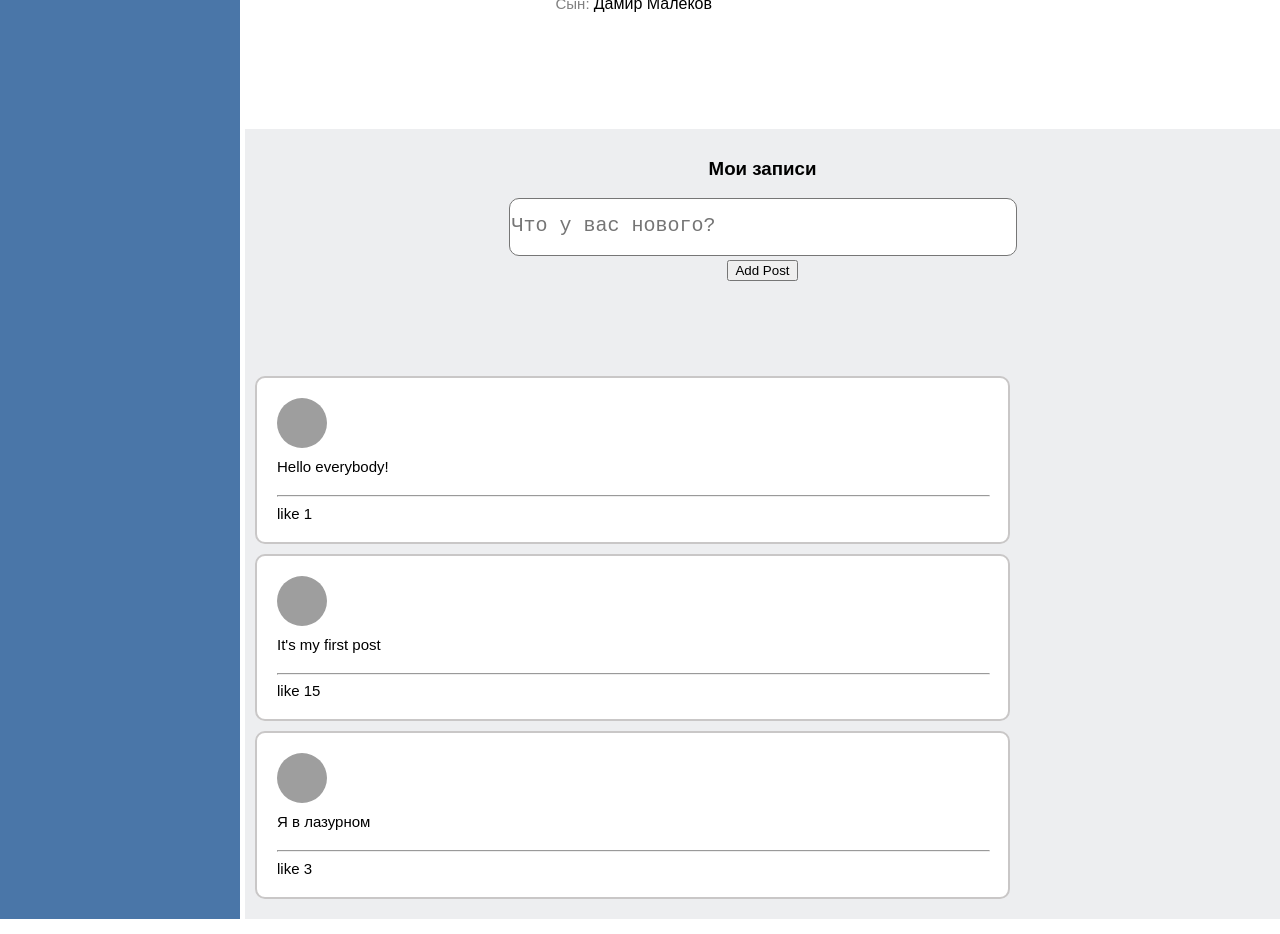
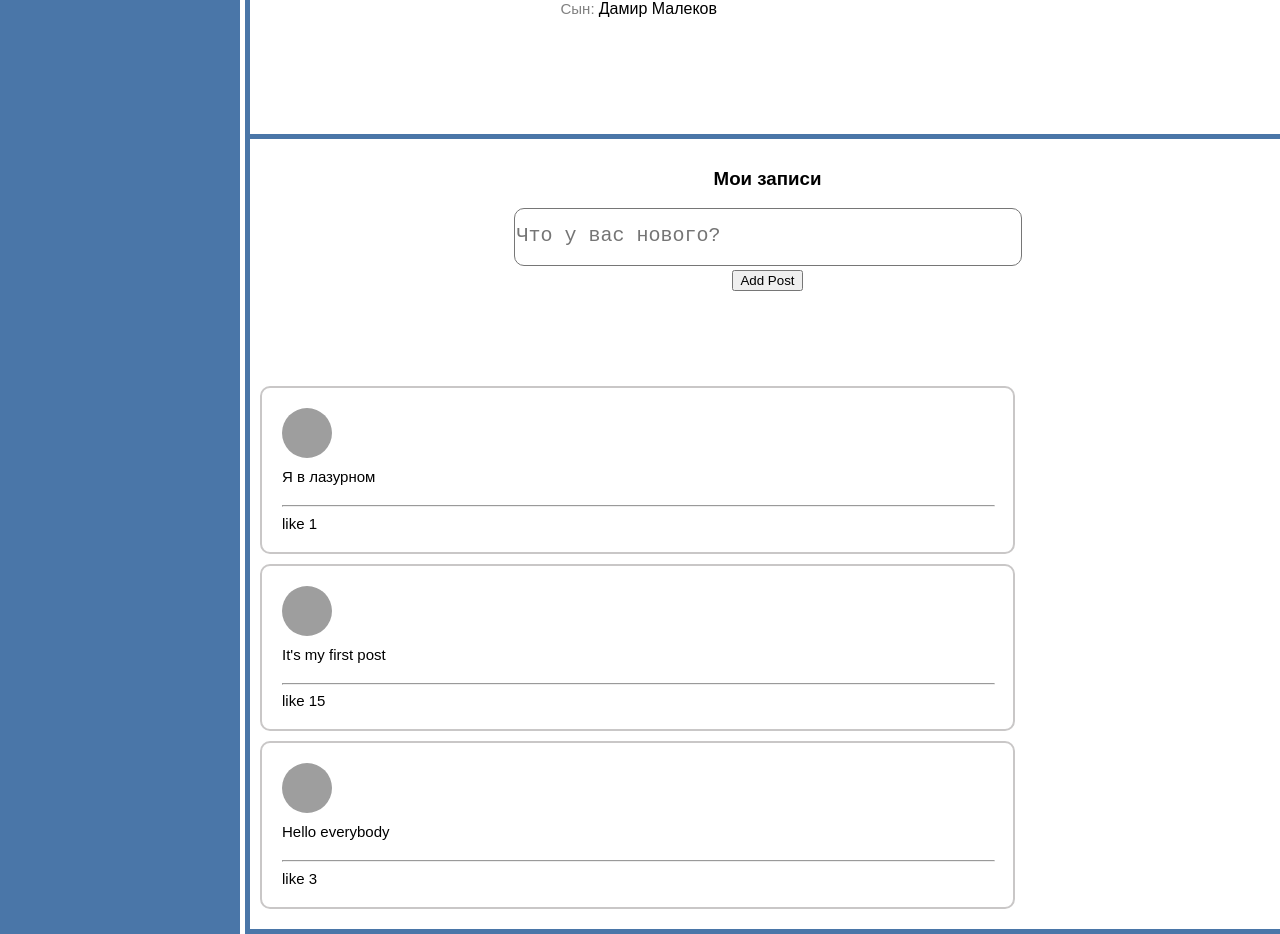
Before and after one commit to SOUTHYYY/test_react_social_web, a React (Create React App) app: page /profile in a window 1280 px wide. Shown: the part 680-1614 px from the top of the page. Built offline with nearby package versions, Linux system fonts and the light colour scheme; grey boxes are pictures that could not be loaded.

Commit message:
refactored dispatch

```diff
--- a/src/App.js
+++ b/src/App.js
@@ -13,7 +13,7 @@ const App = (props) => {
         <Header />
         <Navbar state={props.state.navbar} />
         <div className='app-wrapper-content'>
-          <Route path='/dialogs' render={ () => <Dialogs state={props.state.messagesPage} />} />
+          <Route path='/dialogs' render={ () => <Dialogs store={props.store} />} />
           <Route path='/profile' render={ () => <Profile
             profilePage={props.state.profilePage}
             dispatch={props.dispatch}/>
--- a/src/components/Dialogs/Dialogs.jsx
+++ b/src/components/Dialogs/Dialogs.jsx
@@ -2,23 +2,34 @@ import React from 'react'
 import styles from './Dialogs.module.css'
 import DialogItem from './ DialogItem/DialogItem'
 import Message from './Message/Message'
+import { sendMessageActionCreator, updateNewMessageTextActionCreator } from '../../redux/dialogs-reduser';
 
 const Dialogs = (props) => {
 
+    let state = props.store.getState().messagesPage
 
-let dialogsElements =
-    props.state.dialogs.map( dialog => <DialogItem name={dialog.name} id={dialog.id} image={dialog.image} /> );
+    let dialogsElements =
+    state.dialogs.map( dialog => <DialogItem name={dialog.name} id={dialog.id} image={dialog.image} /> );
 
-let messagesElements =
-    props.state.messages.map( message => <Message  message={message.message} /> );
+    let messagesElements =
+    state.messages.map( message => <Message  message={message.message} /> );
 
+    let newMessageText = state.newMessageText
+
+    const onSendMessageClick = () => {
+        props.store.dispatch( sendMessageActionCreator() )
+    }
+    const onNewMessageTextChange = (e) => {
+        let newText = e.target.value
+        props.store.dispatch( updateNewMessageTextActionCreator(newText) )
+    }
     return(
         <div className={styles.dialogs}>
             <div className={styles.dialogs_item}>
                 { dialogsElements }
             </div>
             <div className={styles.messages}>
-                <div className={styles.messagesHeader + " " + styles.border}>
+                <div className={`${styles.messagesHeader} ${styles.border}`}>
                     <div className={styles.backtoMessages}>
                         <img src="/src/image/galka.png" alt=""/>
                     </div>
@@ -30,9 +41,19 @@ let messagesElements =
                     </div>
 
                 </div>
-                { messagesElements }
-                <div className={styles.sendMssages}>
-
+                <div>
+                    { messagesElements }
+                </div>
+                <div className={styles.sendMessages}>
+                    <div>
+                        <textarea value={newMessageText}
+                            onChange={onNewMessageTextChange}
+                            placeholder="Введите ваше сообщение">
+                        </textarea>
+                    </div>
+                    <div>
+                        <button onClick={onSendMessageClick}>Отправить</button>
+                    </div>
                 </div>
 
             </div>
--- a/src/components/Profile/MyPosts/MyPosts.jsx
+++ b/src/components/Profile/MyPosts/MyPosts.jsx
@@ -1,7 +1,8 @@
 import React from 'react'
 import styles from './MyPosts.module.css'
 import Post from './Post/Post'
-import { addPostActionCreator, updateNewPostTextActionCreator } from '../../../redux/state';
+import { addPostActionCreator, updateNewPostTextActionCreator} from '../../../redux/profile-reduser';
+
 
 
 const MyPosts = (props) => {
--- a/src/components/Profile/MyPosts/MyPosts.module.css
+++ b/src/components/Profile/MyPosts/MyPosts.module.css
@@ -1,6 +1,8 @@
 .postsBlock {
+    margin-top: 5px;
     padding: 10px;
-    background: #edeef0;
+    /* background: #edeef0; */
+    background: #fff;
 
 }
 
@@ -14,9 +16,11 @@
     justify-content: center;
     flex-direction: column;
     padding-bottom: 75px;
+
 }
 .wrapper_textArea{
-    background: #edeef0;
+    /* background: #edeef0; */
+    background: #fff;
 }
 .textArea{
     background-color: #fff;
--- a/src/components/Profile/Profile.module.css
+++ b/src/components/Profile/Profile.module.css
@@ -1,5 +1,6 @@
 .profile {
     grid-area: c;
-    background: #edeef0;
+    background: #4a76a8;
     width: 100%;
+    border: 5px solid #4a76a8;
   }
--- a/src/index.js
+++ b/src/index.js
@@ -9,7 +9,7 @@ import * as serviceWorker from './serviceWorker'
  let rerenderEntireTree = (state) => {
     ReactDOM.render(
         <BrowserRouter>
-            <App state={store.getState()} dispatch={store.dispatch.bind(store)}/>
+            <App state={store.getState()} dispatch={store.dispatch.bind(store)} store={store}/>
         </BrowserRouter>, document.getElementById ('root') );
 }
 
--- a/src/redux/state.js
+++ b/src/redux/state.js
@@ -1,13 +1,14 @@
-const ADD_POST = 'ADD-POST'
-const UPDATE_NEW_POST_TEXT = 'UPDATE-NEW-POST-TEXT'
+import profileReduser from "./profile-reduser";
+import dialogsReduser from "./dialogs-reduser";
+import navbarReduser from "./navbar-reduser";
 
 let store = {
     _state: {
         profilePage: {
             posts: [
-                {id: 1, message: "Hello everybody!", likesCount: 1},
+                {id: 3, message: "Я в лазурном", likesCount: 1},
                 {id: 2, message: "It's my first post", likesCount: 15},
-                {id: 3, message: "Я в лазурном", likesCount: 3},
+                {id: 1, message: "Hello everybody", likesCount: 3},
             ],
             newPostText: '',
             postAuthor: 'Лаптырев Алексей',
@@ -23,7 +24,8 @@ let store = {
                 {id: 1, message: 'Hi'},
                 {id: 2, message: 'How are u?'},
                 {id: 3, message: 'Heeey....'}
-            ]
+            ],
+            newMessageText: '',
         },
         navbar: {
             most_popular_friends: [
@@ -33,8 +35,8 @@ let store = {
             ]
         }
     },
-    _callSubscriber() {
-        console.log('state changed')
+    _callSubscriber(state) {
+        console.log('state changed' + state)
     },
 
 
@@ -46,36 +48,45 @@ let store = {
     },
 
 
-    _addPost() {
-        let newPost = {
-            id: 5,
-            message: this._state.profilePage.newPostText,
-            likesCount: 0
-        }
-        this._state.profilePage.posts.unshift(newPost)
-        this._state.profilePage.newPostText = ''
-        this._callSubscriber(this._state)
-    },
-    _updateNewPostText(newText) {
-        this._state.profilePage.newPostText = newText
-        this._callSubscriber(this._state)
-    },
+    // _addPost() {
+    //     let newPost = {
+    //         id: this._state.profilePage.posts.length + 1,
+    //         message: this._state.profilePage.newPostText,
+    //         likesCount: 0
+    //     }
+    //     this._state.profilePage.posts.unshift(newPost)
+    //     this._state.profilePage.newPostText = ''
+    //     this._callSubscriber(this._state)
+    // },
+    // _updateNewPostText(newText) {
+    //     this._state.profilePage.newPostText = newText
+    //     this._callSubscriber(this._state)
+    // },
+    // _updateNewMessageText(newText) {
+    //     this._state.messagesPage.newMessageText = newText
+    //     this._callSubscriber(this._state)
+    // },
+    // _sendMessage(){
+    //     let newMessage = {
+    //         id: this._state.messagesPage.messages.length + 1,
+    //         message: this._state.messagesPage.newMessageText
+    //     }
+    //     this._state.messagesPage.messages.push(newMessage)
+    //     this._state.messagesPage.newMessageText = ''
+    //     this._callSubscriber(this._state)
+    // },
 
 
-    dispatch(action){ // {type: 'ADD-POST'}
-        if(action.type === ADD_POST){
-            this._addPost()
-        } else if(action.type === UPDATE_NEW_POST_TEXT){
-            this._updateNewPostText(action.newText)
-        }
+    dispatch(action){
+
+        this._state.profilePage = profileReduser(this._state.profilePage, action)
+        this._state.messagesPage = dialogsReduser(this._state.messagesPage, action)
+        this._state.navbar = navbarReduser(this._state.navbar, action)
+
+        this._callSubscriber(this._state)
     },
 
 }
 
-export const addPostActionCreator = () => ({ type: ADD_POST })
-export const updateNewPostTextActionCreator = (text) =>
-    ({ type: UPDATE_NEW_POST_TEXT, newText: text })
-
-
 export default store
 window.store = store
```
